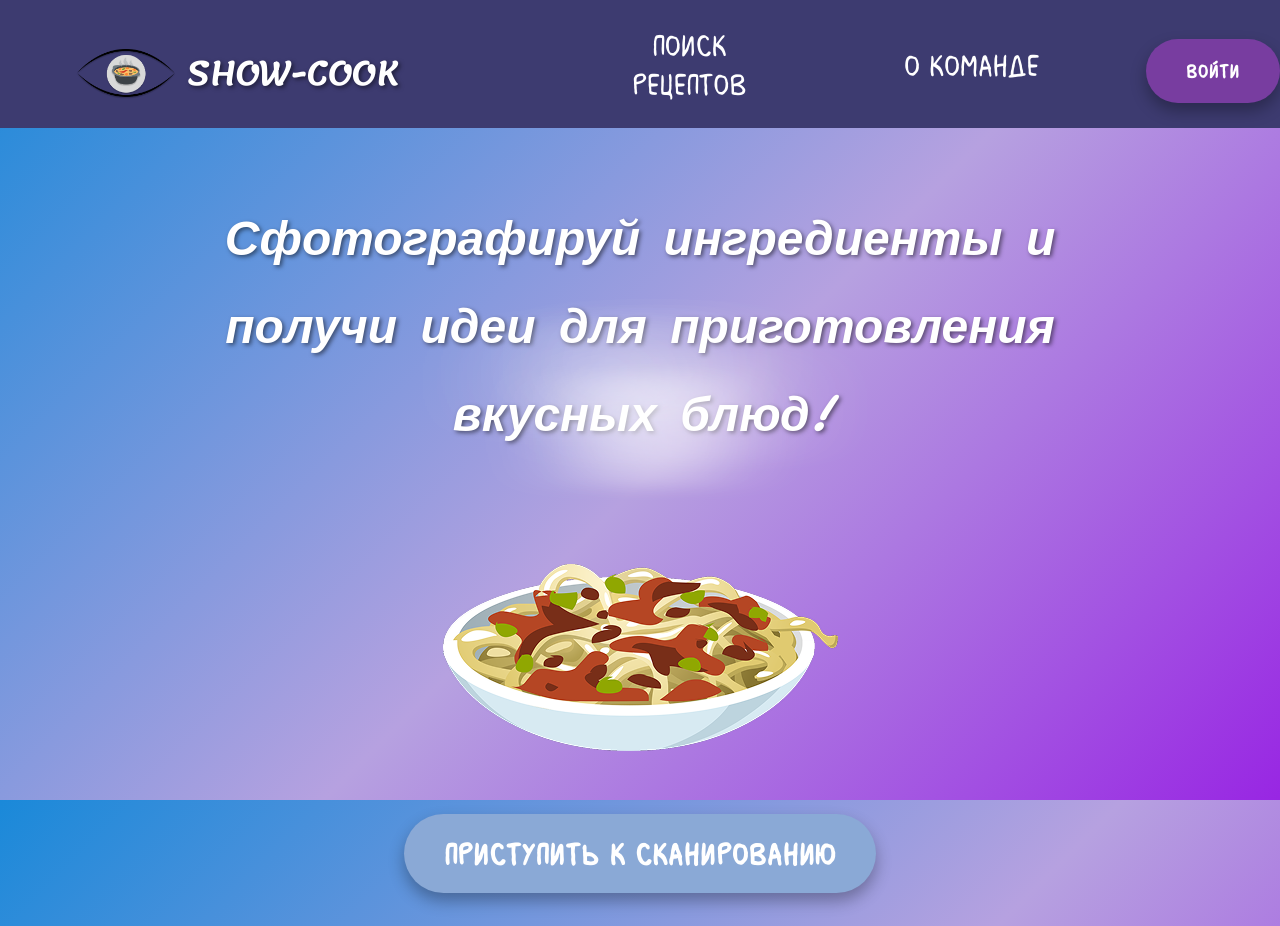
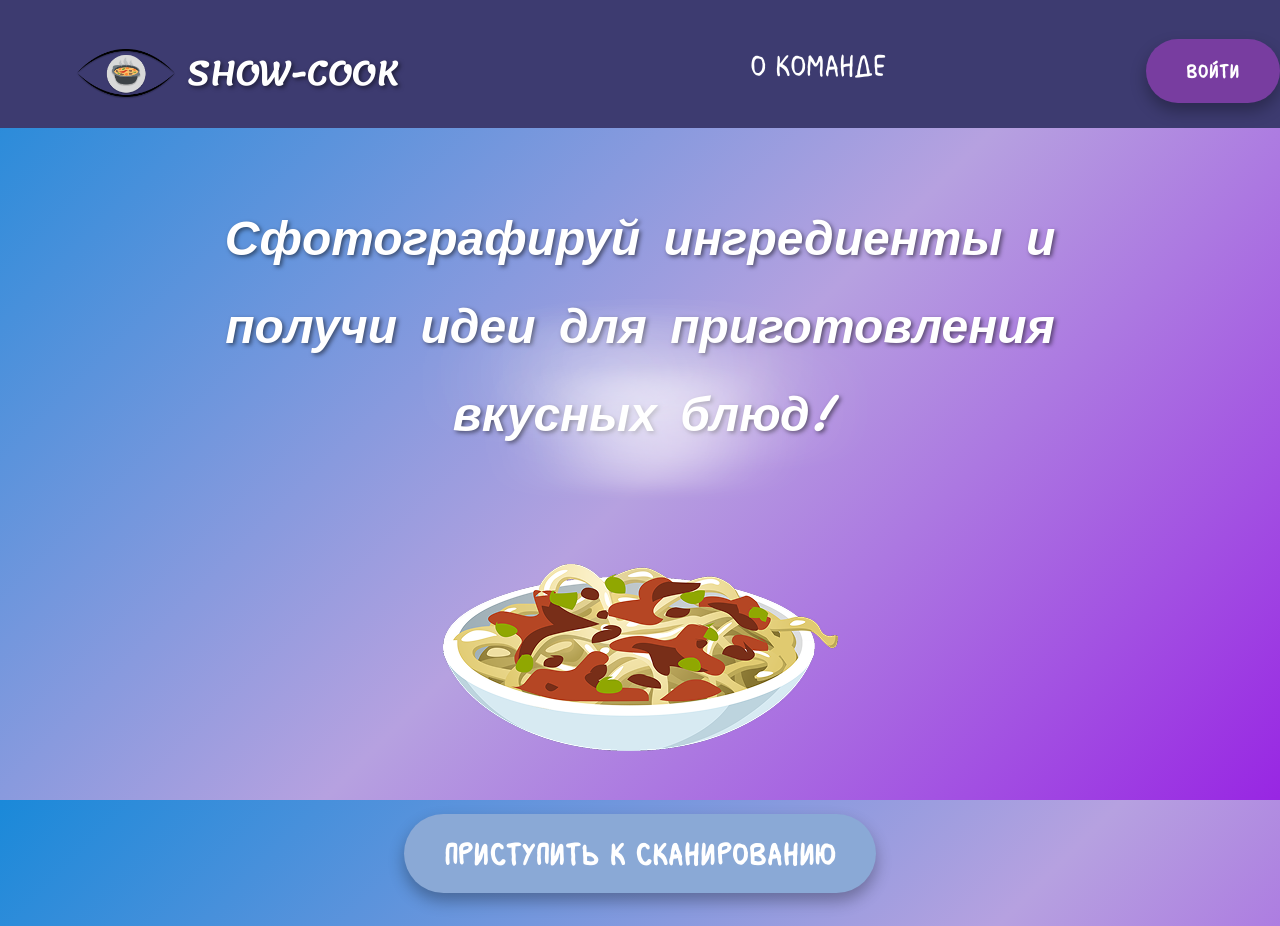
Before and after one commit to Lobanov07/Show-cook, a React (Create React App) app in the folder frontend_react/: page / in a window 1280 px wide. Built offline with nearby package versions, Linux system fonts and the light colour scheme; no server answers.

Commit message:
fix bugs

```diff
--- a/frontend_react/src/Components/Sidebar.jsx
+++ b/frontend_react/src/Components/Sidebar.jsx
@@ -16,7 +16,7 @@ export default function Main_menu() {
                     <Header />
           </div>
       <ul className="menu">
-        <button onClick={() => navigate('/recipes', {replace: false})}>ПОИСК РЕЦЕПТОВ</button>
+        {/* <button onClick={() => navigate('/recipes', {replace: false})}>ПОИСК РЕЦЕПТОВ</button> */}
         <button onClick={() => navigate('/team', {replace: false})}>О КОМАНДЕ</button>
         {isAuthenticated && (
         <button onClick={() => navigate('/profile', {replace: false})}>АККАУНТ</button>
--- a/frontend_react/src/pages/MyRoutes.jsx
+++ b/frontend_react/src/pages/MyRoutes.jsx
@@ -26,7 +26,7 @@ export default function MyRoutes() {
             <Route path="login" element={<Autorize />} />
             <Route path="register" element={<RegisterForm />} />
             <Route path="profile" element={<ProtectedRoute><Account /></ProtectedRoute>} />
-            <Route path="recipes" element={<AllRecipes />} />
+            {/* <Route path="recipes" element={<AllRecipes />} /> */}
             <Route path="edit_profile" element={<ProtectedRoute><EditAccount /></ProtectedRoute>} />
             <Route path="to_scan" element={<Scanning />} />
             <Route path="features_recipes" element={<ProtectedRoute><Recipes /></ProtectedRoute>} />
```
